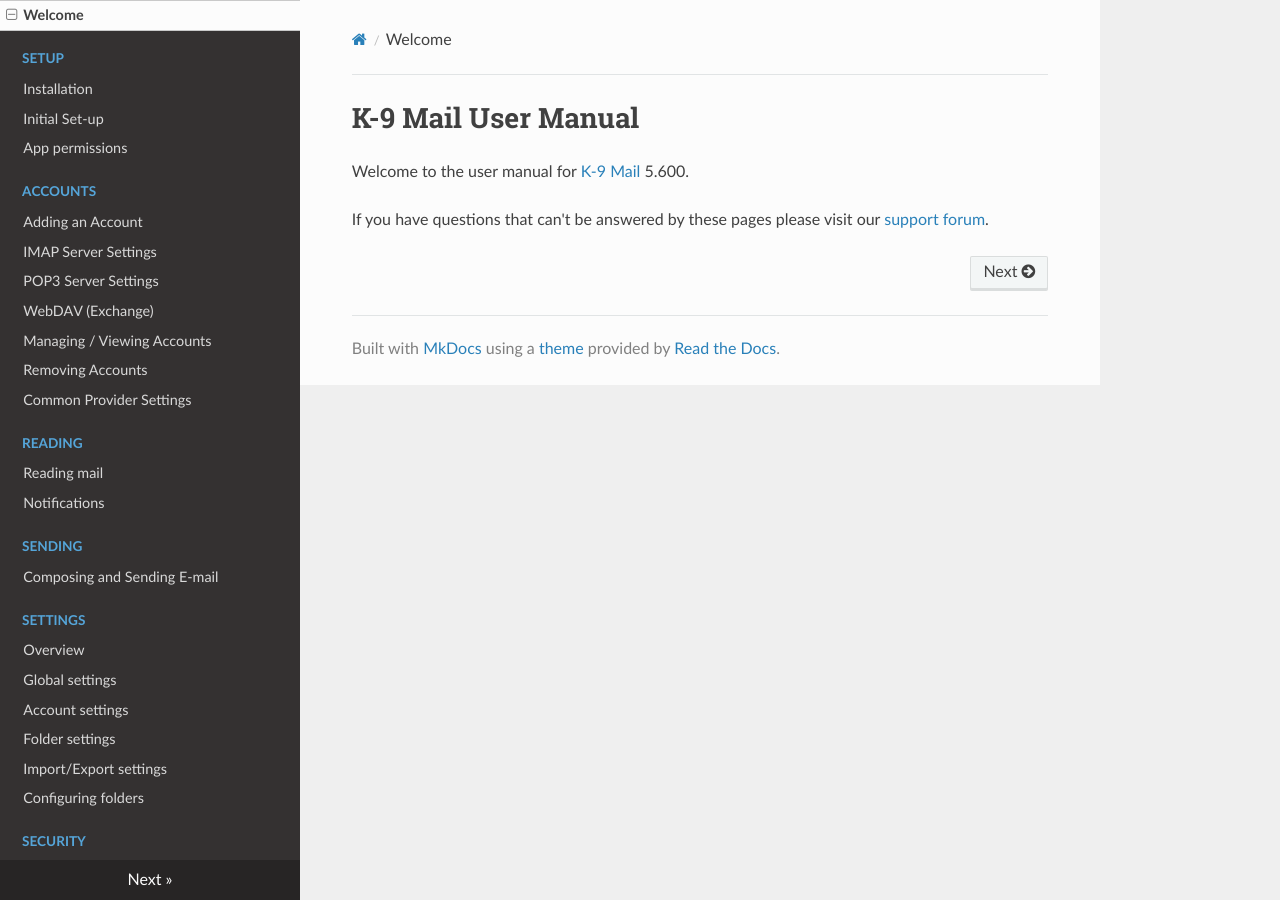
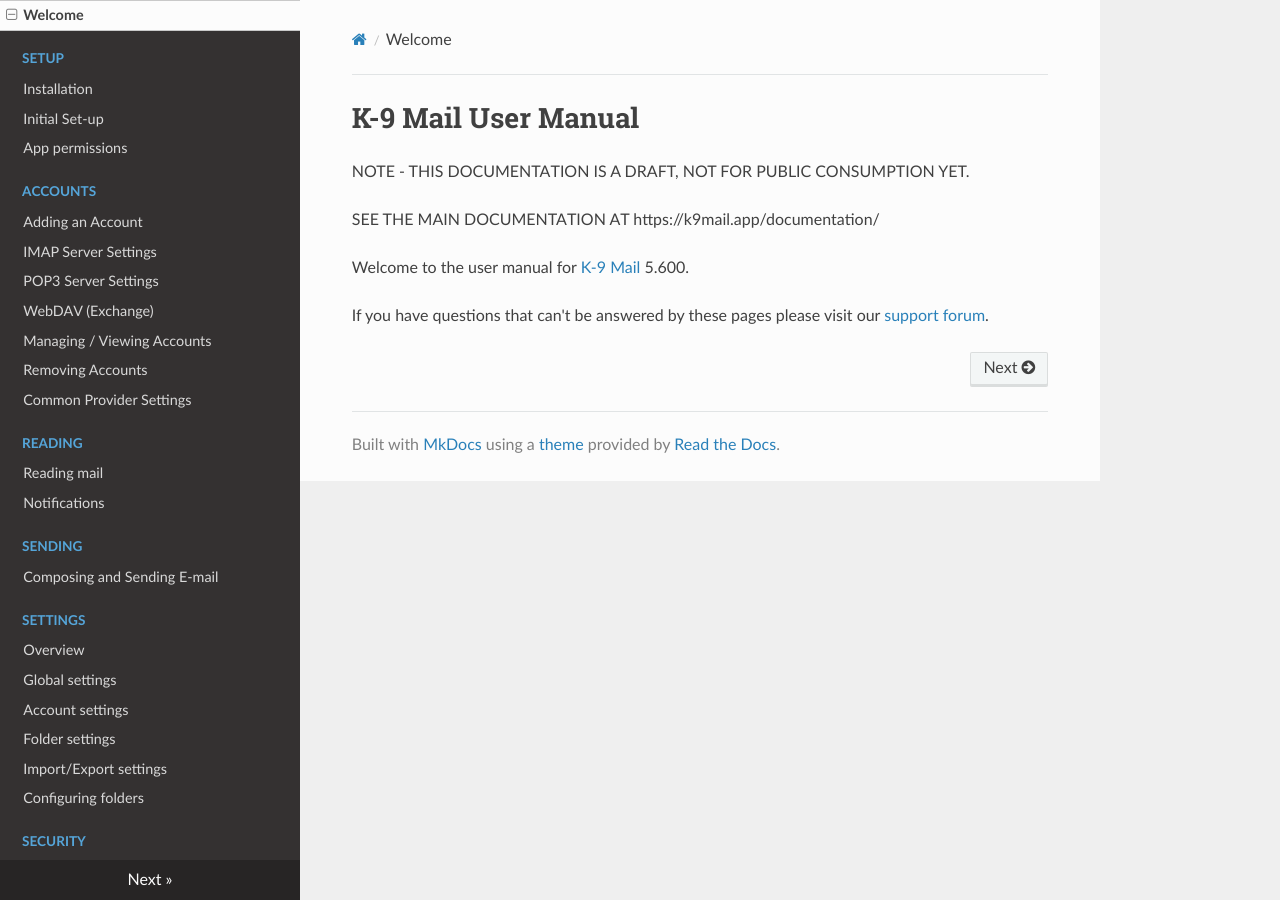
Before and after one commit to k9mail/k9mail-docs, an MkDocs documentation site: the page built from docs/index.md, in a window 1280 px wide. Built offline with MkDocs 1.6.1, drawn with Linux system fonts in a browser that asks for light colours; nearby versions of some CDN libraries.

```diff
--- a/docs/index.md
+++ b/docs/index.md
@@ -1,4 +1,8 @@
 # K-9 Mail User Manual
+
+NOTE - THIS DOCUMENTATION IS A DRAFT, NOT FOR PUBLIC CONSUMPTION YET.
+
+SEE THE MAIN DOCUMENTATION AT https://k9mail.app/documentation/
 
 Welcome to the user manual for [K-9 Mail](https://k9mail.app/) 5.600.
 
```
Also changed, not shown: README.md (added, +11 -0 lines), 2 other files.
